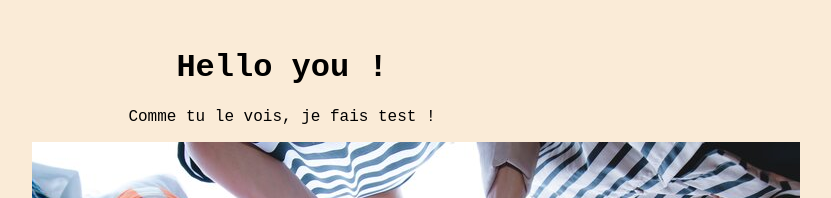
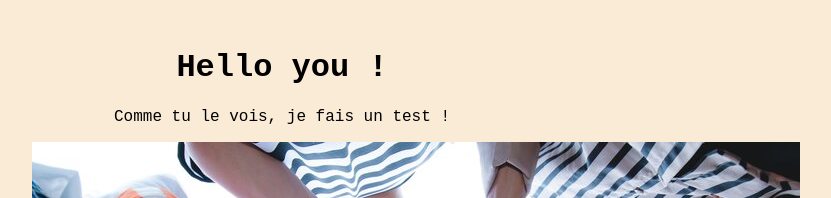
Before and after one commit to Dandara94/testwithfatiha, a plain HTML site: page index.html in a window 1280 px wide. Shown: the top 198 px of the page, without its empty margins (358-1189 px from the left). Drawn offline with Linux system fonts and the light colour scheme.

Commit message:
modification du test

```diff
--- a/index.html
+++ b/index.html
@@ -11,7 +11,7 @@
     <header><h1>Hello you !</h1></header>
     <main>
         <div class="content">
-            <p>Comme tu le vois, je fais test !</p>
+            <p>Comme tu le vois, je fais un test !</p>
             <img src="assets/img/pexels-this-is-zun-1116302.jpg" alt="Girl friendship">
         </div>
     </main>
```
